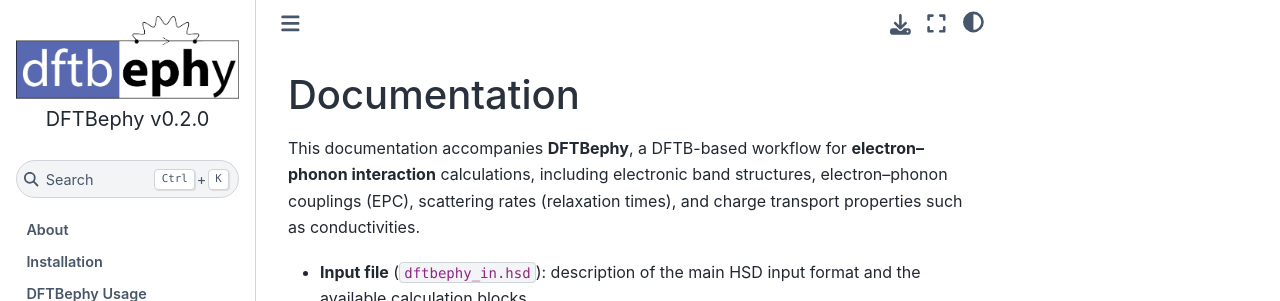
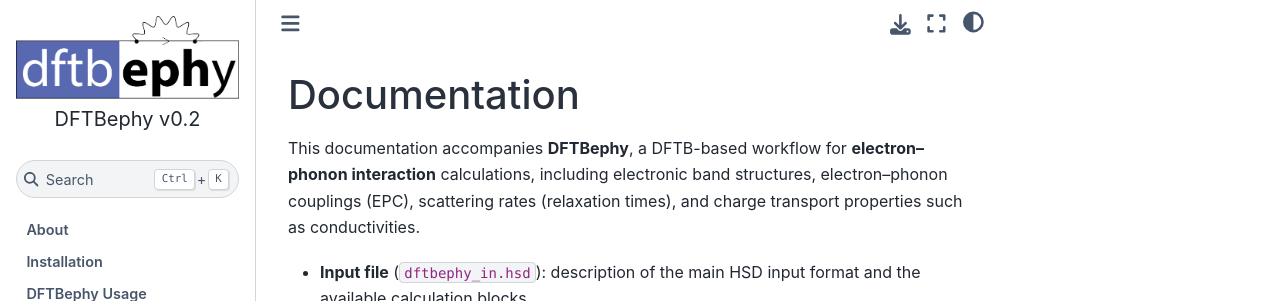
Before and after one commit to CoMeT4MatSci/dftbephy, a Jupyter Book: the page built from wiki/docs/documentation/index.md, in a window 1280 px wide. Shown: the top 301 px of the page. Built offline with Jupyter Book 1.0.4 settings and Sphinx 7.4.7 and the Sphinx Book theme 1.1.4, drawn with Linux system fonts in a browser that asks for light colours.

Commit message:
Updated title

```diff
--- a/wiki/docs/_config.yml
+++ b/wiki/docs/_config.yml
@@ -22,7 +22,7 @@ sphinx:
     html_logo: logo/dftbephy-logo.png
     html_theme_options:
       logo:
-        text: "DFTBephy v0.2.0"   # with logo
+        text: "DFTBephy v0.2"   # with logo
       show_navbar_depth: 2
     html_last_updated_fmt: "%b %d, %Y"
     html_sidebars:
```
